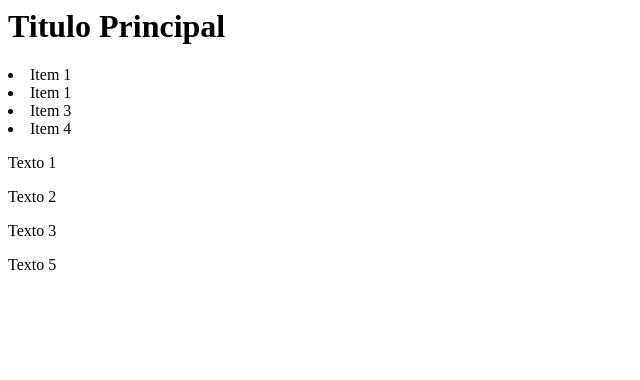
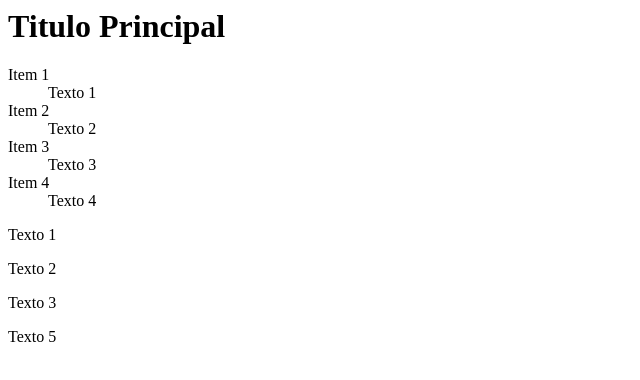
Before and after one commit to nunesxd/alura-git, a plain HTML site: page index.html in a window 1280 px wide. Shown: the whole page, without its empty margins (0-640 px from the left). Drawn offline with Linux system fonts and the light colour scheme.

Commit message:
Troca da tag li por dt e dd, separação dos itens no codigo

```diff
--- a/index.html
+++ b/index.html
@@ -1,10 +1,17 @@
 <h1>Titulo Principal</h1>
 
 <dl>
-	<li>Item 1</li>
-	<li>Item 1</li>
-	<li>Item 3</li>
-	<li>Item 4</li>
+	<dt>Item 1</dt>
+	<dd>Texto 1</dd>
+
+	<dt>Item 2</dt>
+	<dd>Texto 2</dd>
+
+	<dt>Item 3</dt>
+	<dd>Texto 3</dd>
+
+	<dt>Item 4</dt>
+	<dd>Texto 4</dd>
 </dl>
 
 <p>Texto 1</p>
```
